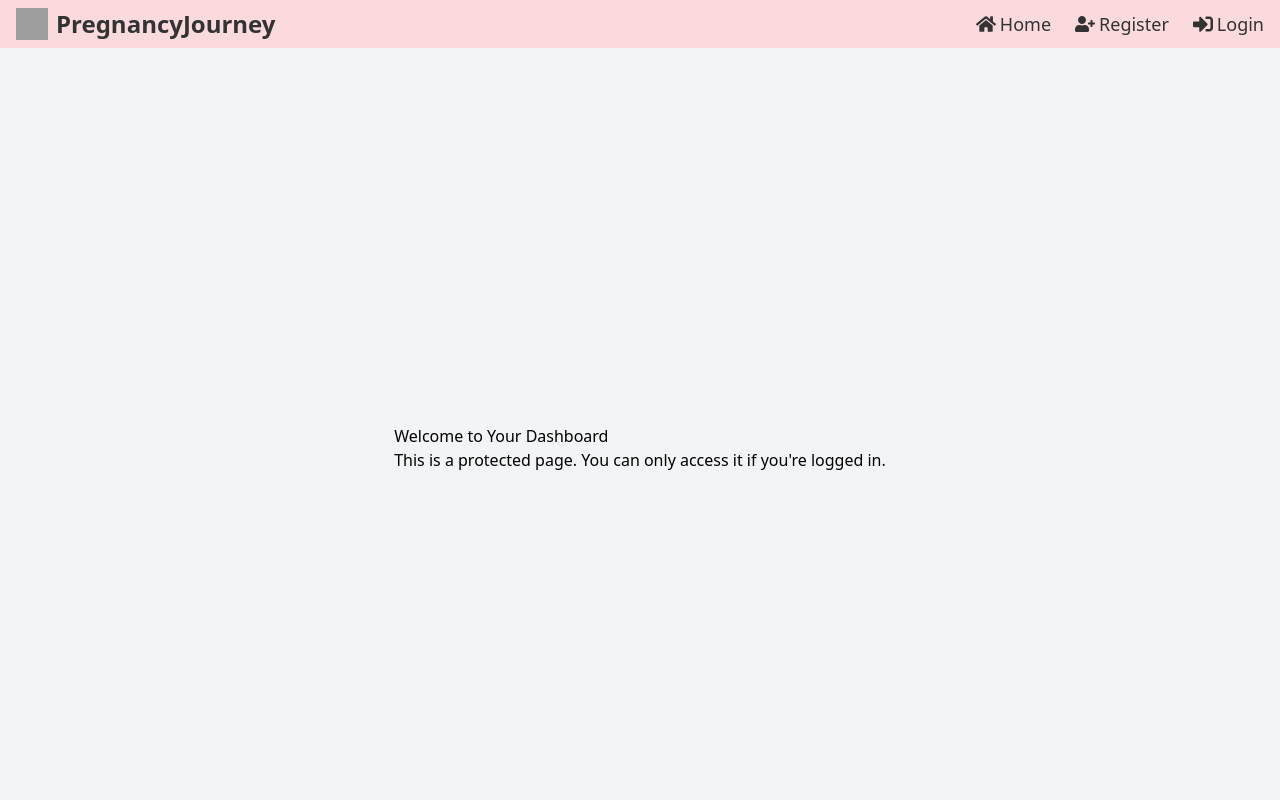
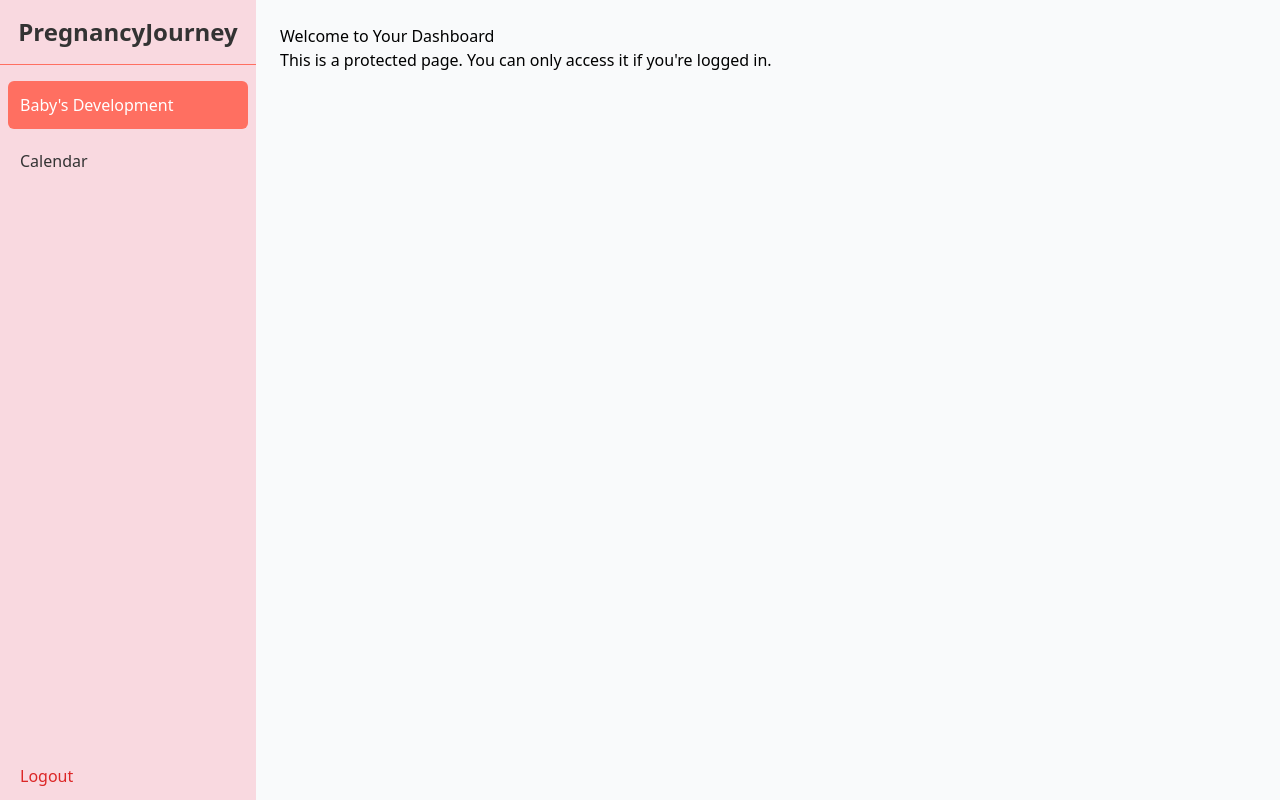
Before and after one commit to laxmis-prog/PregnancyJourney, a React (Vite) app: page /dashboard in a window 1280 px wide. Built offline with nearby package versions, Linux system fonts and the light colour scheme; sample sign-in values are in the browser's storage; grey boxes are pictures that could not be loaded.

Commit message:
Side navbar after logging in

```diff
--- a/src/App.jsx
+++ b/src/App.jsx
@@ -7,6 +7,7 @@ import ProtectedRoute from "./components/ProtectedRoute";
 import Dashboard from "./pages/Dashboard";
 import Home from "./pages/Home";
 import Footer from "./components/Footer";
+import DashboardLayout from "./layouts/DashBoardLayout"; // Import the new layout
 import "./App.css";
 
 function App() {
@@ -63,20 +64,23 @@ function App() {
             }
           />
 
-          {/* Protected Route for Dashboard */}
+          {/* Protected Routes for Dashboard */}
           <Route element={<ProtectedRoute />}>
-            <Route
-              path="/dashboard"
-              element={
-                <>
-                  <Navbar />
-                  <div className="flex items-center justify-center w-full min-h-screen bg-gray-100">
-                    <Dashboard />
+            <Route element={<DashboardLayout />}>
+              {/* Dashboard Main Page */}
+              <Route path="/dashboard" element={<Dashboard />} />
+
+              {/* Additional Dashboard Routes */}
+              <Route
+                path="/dashboard/calendar"
+                element={
+                  <div>
+                    <h2 className="text-2xl font-bold mb-4">Calendar</h2>
+                    <p>This is the calendar section of your dashboard.</p>
                   </div>
-                  <Footer />
-                </>
-              }
-            />
+                }
+              />
+            </Route>
           </Route>
         </Routes>
       </div>
--- a/src/index.css
+++ b/src/index.css
@@ -12,3 +12,10 @@ body,
   height: 100%;
   overflow-x: hidden; /* Prevent horizontal scrolling */
 }
+
+/* Smooth Hover Transition */
+nav a {
+  transition:
+    background-color 0.3s ease,
+    color 0.3s ease;
+}
--- /dev/null
+++ b/src/layouts/DashBoardLayout.jsx
@@ -0,0 +1,64 @@
+import { NavLink, Outlet } from "react-router-dom";
+
+const DashboardLayout = () => {
+  return (
+    <div className="flex min-h-screen">
+      {/* Sidebar */}
+      <aside className="w-64 bg-[#F9D9E0] shadow-md min-h-screen flex flex-col">
+        <h2 className="text-2xl font-bold p-4 text-center border-b border-[#FF6F61] text-[#333333]">
+          PregnancyJourney
+        </h2>
+        <nav className="flex flex-col mt-4 gap-2 flex-1">
+          {/* Baby's Development Link */}
+          <NavLink
+            to="/dashboard"
+            end
+            className={({ isActive }) =>
+              `p-3 mx-2 rounded-md ${
+                isActive ? "bg-[#FF6F61] text-white" : "text-[#333333]"
+              } hover:text-[#FF6F61] hover:bg-white`
+            }
+          >
+            Baby&apos;s Development
+          </NavLink>
+
+          {/* Calendar Link */}
+          <NavLink
+            to="/dashboard/calendar"
+            end
+            className={({ isActive }) =>
+              `p-3 mx-2 rounded-md ${
+                isActive ? "bg-[#FF6F61] text-white" : "text-[#333333]"
+              } hover:text-[#FF6F61] hover:bg-white`
+            }
+          >
+            Calendar
+          </NavLink>
+
+          {/* Spacer to push Logout to the bottom */}
+          <div className="flex-grow"></div>
+
+          {/* Logout Link */}
+          <NavLink
+            to="/logout"
+            end
+            className={({ isActive }) =>
+              `p-3 mx-2 rounded-md ${
+                isActive ? "bg-red-600 text-white" : "text-red-600"
+              } hover:bg-red-700 hover:text-white`
+            }
+          >
+            Logout
+          </NavLink>
+        </nav>
+      </aside>
+
+      {/* Main Content */}
+      <main className="flex-1 p-6 overflow-y-auto bg-gray-50">
+        <Outlet />
+      </main>
+    </div>
+  );
+};
+
+export default DashboardLayout;
```
